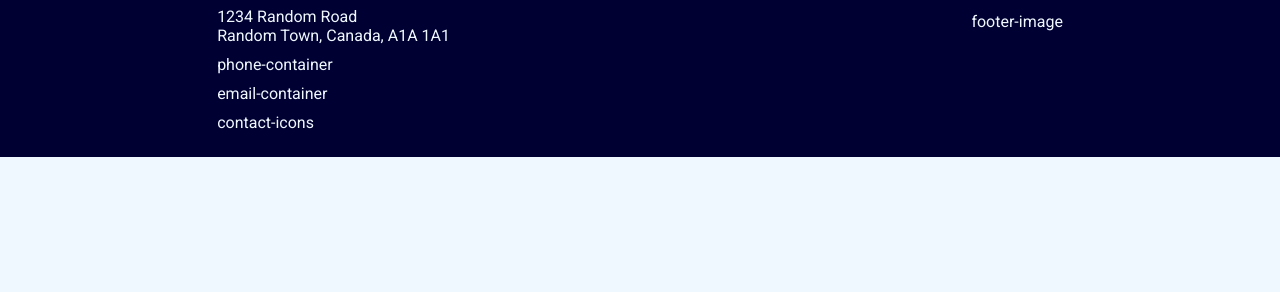
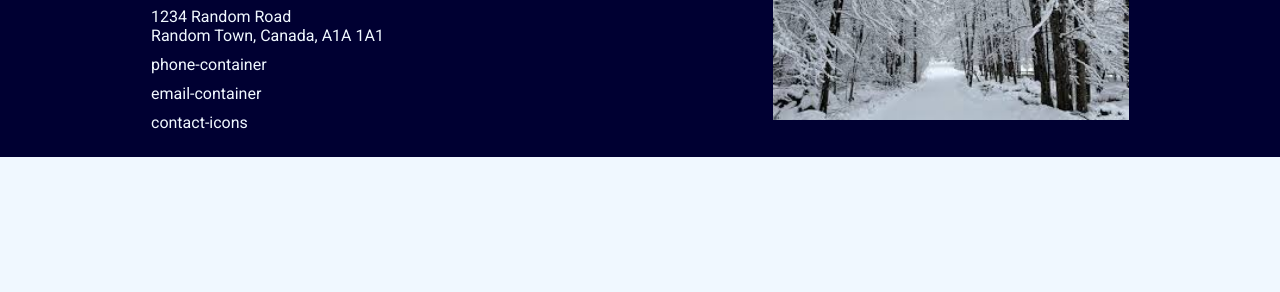
Before and after one commit to ADDikt88/homepage, a website built with webpack: page src/template.html in a window 1280 px wide. Shown: the part 508-800 px from the top of the page. Built offline with nearby package versions, Linux system fonts and the light colour scheme.

Commit message:
Add footer image

```diff
--- a/src/images.js
+++ b/src/images.js
@@ -1,6 +1,6 @@
 import profileJpg from "./images/addikt8_400.jpg";
 import skydomeBackgroundJpg from "./images/pexels-punttim-139762.jpg";
-// import img3 from "./images/exc.svg";
+import snowyBackgroundJpg from "./images/snowy.jpeg";
 // import img4 from "./images/goldstar.svg";
 // import img5 from "./images/trash.svg";
 
@@ -10,11 +10,12 @@ function processIMG(imgFile, height) {
   img.alt = "image";
   img.style.objectFit = "cover";
   img.style.height = height;
-  img.style.width = height;
+  //img.style.width = height;
   return img;
 }
 
 const profileImg = processIMG(profileJpg, "300px");
 const skydomeBackgroundImg = processIMG(skydomeBackgroundJpg, "300px");
+const snowyBackgroundImg = processIMG(snowyBackgroundJpg, "200px");
 
-export { profileImg, skydomeBackgroundImg };
+export { profileImg, skydomeBackgroundImg, snowyBackgroundImg };
--- a/src/mainPage.js
+++ b/src/mainPage.js
@@ -1,4 +1,8 @@
-import { profileImg, skydomeBackgroundImg } from "./images.js";
+import {
+  profileImg,
+  skydomeBackgroundImg,
+  snowyBackgroundImg,
+} from "./images.js";
 import {
   githubIcon,
   //   linkedinIcon,
@@ -15,5 +19,8 @@ function mainpage() {
 
   const aboutMeLeft = document.querySelector(".about-me-left");
   aboutMeLeft.appendChild(profileImg);
+
+  const footerRight = document.querySelector(".footer-right");
+  footerRight.appendChild(snowyBackgroundImg);
 }
 export { mainpage };
--- a/src/template.html
+++ b/src/template.html
@@ -54,7 +54,7 @@
         <div class="email-container">email-container</div>
         <div class="contact-me-icons">contact-icons</div>
       </div>
-      <div class="footer-right">footer-image</div>
+      <div class="footer-right"></div>
     </footer>
   </body>
 </html>
```
Also changed, not shown: src/images/snowy.jpeg (added).
